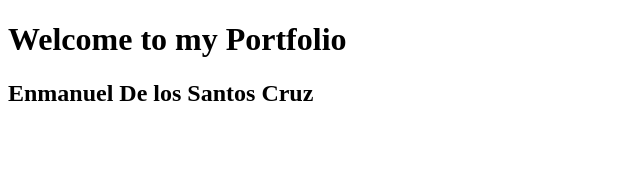
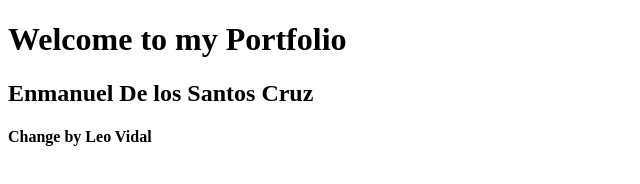
Before and after one commit to EnmaSantos/CSE_290R, a plain HTML site: page index.html in a window 1280 px wide. Shown: the whole page, without its empty margins (0-640 px from the left). Drawn offline with Linux system fonts and the light colour scheme.

Commit message:
Changes #1

```diff
--- a/index.html
+++ b/index.html
@@ -8,5 +8,7 @@
 <body>
     <h1>Welcome to my Portfolio</h1>
     <h2>Enmanuel De los Santos Cruz</h2>
+
+    <h4>Change by Leo Vidal</h4>
 </body>
 </html>
```
